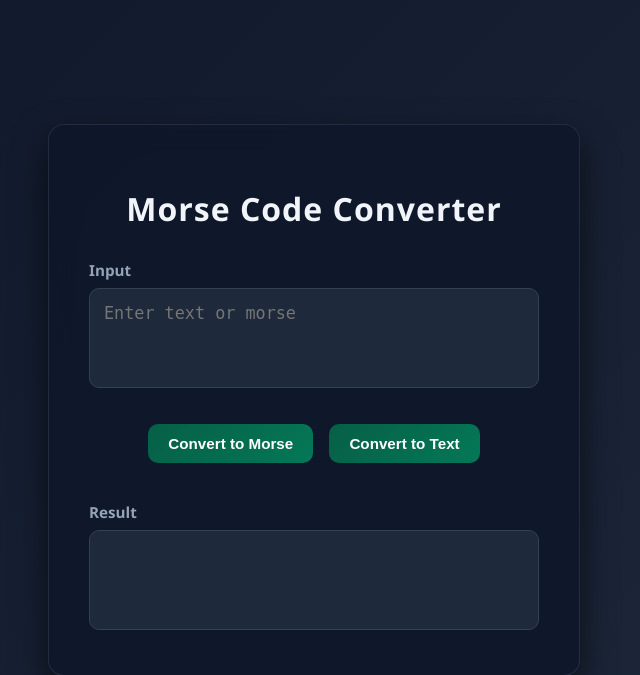
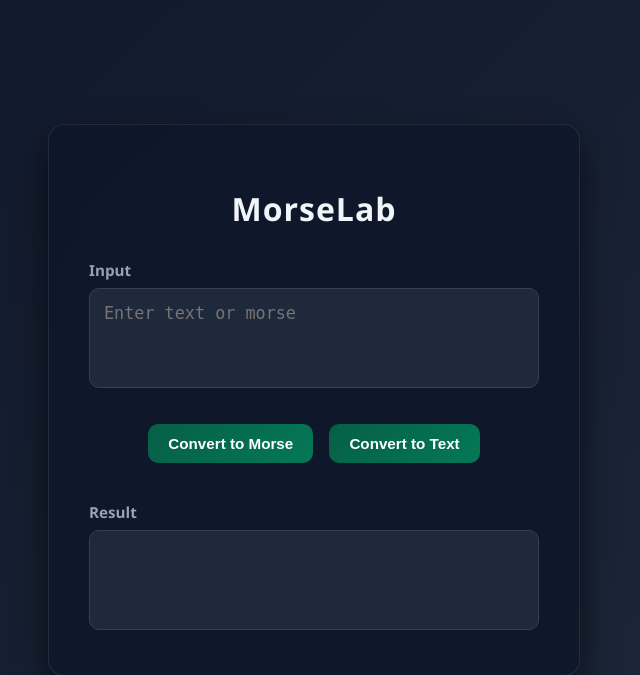
Before and after one commit to Dhruv-121207/MorseLab, a Flask app: page / in a window 1280 px wide. Shown: the top 675 px of the page, without its empty margins (326-966 px from the left). Run offline with Flask 3, Linux system fonts and the light colour scheme.

Commit message:
Prepare MorseLab for deployment

```diff
--- a/app.py
+++ b/app.py
@@ -2,6 +2,7 @@ from flask import Flask,redirect,render_template,flash,request,url_for,session
 from config import Config
 
 app = Flask(__name__)
+app.config.from_object(Config)
 
 morse_code_mapping = {"A":".-",
                      "B":"-...",
@@ -106,7 +107,7 @@ def home():
             if error:
                 flash(error,"warning")
         else:
-            return None,None
+            return redirect(url_for("home"))
 
         session['text'] = text
         session['result'] = result
--- a/requirements.txt
+++ b/requirements.txt
@@ -1 +1,3 @@
 Flask==3.1.2
+gunicorn
+python-dotenv
--- a/templates/index.html
+++ b/templates/index.html
@@ -1,13 +1,13 @@
 <!DOCTYPE html>
 <html>
 <head>
-    <title>Morse Code Converter</title>
+    <title>MorseLab</title>
     <link rel="stylesheet" href="{{ url_for('static', filename='main.css') }}">
 </head>
 <body>
     <div class="container">
 
-        <h1>Morse Code Converter</h1>
+        <h1>MorseLab</h1>
 
         <form method="POST" autocomplete="off" novalidate>
 
```
Also changed, not shown: 1 other file.
